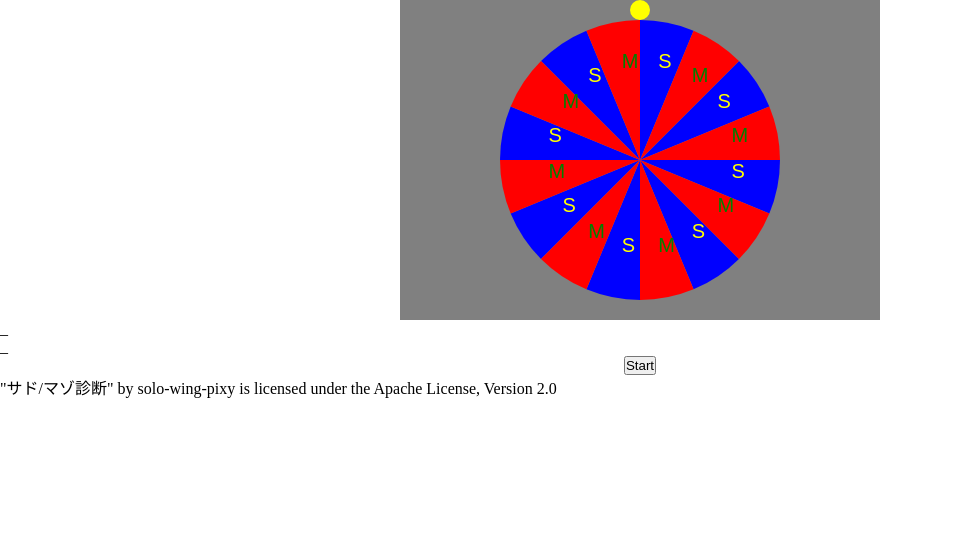
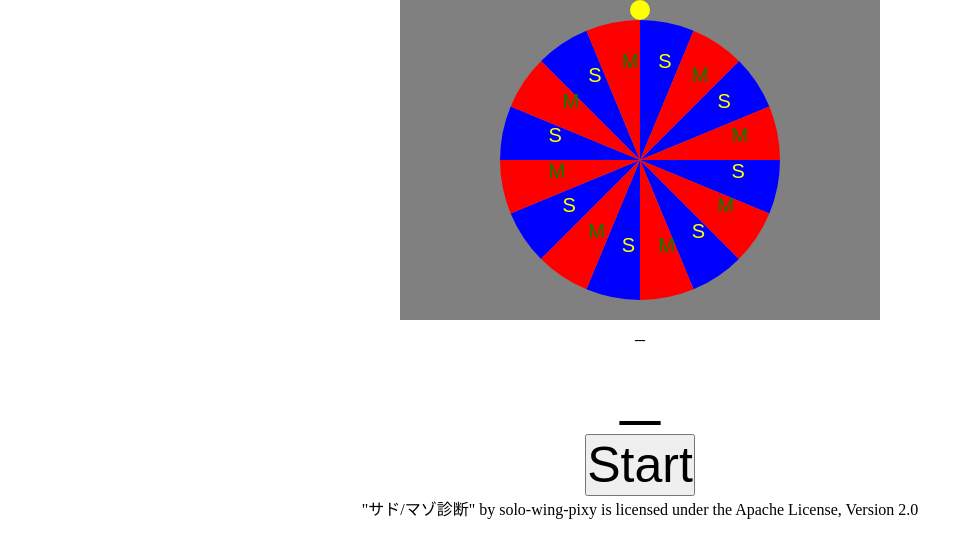
Before and after one commit to solowingpixy16/sado-maso-roulette, a plain HTML site: page index.html in a window 1280 px wide. Shown: the whole page, without its empty margins (0-980 px from the left). Drawn offline with Linux system fonts and the light colour scheme.

Commit message:
Make letters bigger.

```diff
--- a/index.html
+++ b/index.html
@@ -14,6 +14,13 @@
     See the License for the specific language governing permissions and
     limitations under the License.
 -->
+
+<!--
+    solo-wing-pixyより：
+        どのタイミングで止めても「ドM」になるように作っておきました。
+        クソしょうもないエイプリルフールネタですみません。
+-->
+
 <html lang="ja-JP">
     <head>
         <meta charset="utf-8" />
@@ -32,6 +39,9 @@
                 display: block;
                 margin: auto;
             }
+            .text_style {
+                text-align: center;
+            }
         </style>
     </head>
     <body>
@@ -39,12 +49,11 @@
              仕方がないので決め打ちにする -->
         <canvas id="roulette_area" width="480" height="320">
         </canvas>
-        <p id="text_you_are">_</p>
-        <p id="text_masochist">_</p>
+        <p id="text_you_are" class="text_style" style="font-size: 20px;">_</p>
+        <p id="text_masochist" class="text_style" style="font-size: 80px;">_</p>
 
-        <button id="roulette_triggering_button" onclick="triggerSpinningRoulette()" class="button_style" type="button">Start</button>
-        <!-- 左寄せになっててすこぶるダサいが、知らん -->
-        <p> "サド/マゾ診断" by solo-wing-pixy is licensed under the Apache License, Version 2.0 </p>
+        <button id="roulette_triggering_button" onclick="triggerSpinningRoulette()" class="button_style" style="font-size: 50px;" type="button">Start</button>
+        <p class="text_style"> "サド/マゾ診断" by solo-wing-pixy is licensed under the Apache License, Version 2.0 </p>
         <script src="./scripts/roulette.js">
         </script>
     </body>
--- a/scripts/roulette.js
+++ b/scripts/roulette.js
@@ -10,6 +10,10 @@
  * See the License for the specific language governing permissions and
  * limitations under the License.
  */
+
+// コピペコードだわ、計算ロジック汚いわ、数値が際限なく増加するわで、いろいろダメ。
+// クソコードと叩かれる事を覚悟して公開する。
+
 const ROULETTE_CANVAS = document.getElementById("roulette_area");
 const CONTEXT = ROULETTE_CANVAS.getContext("2d");
 
```
